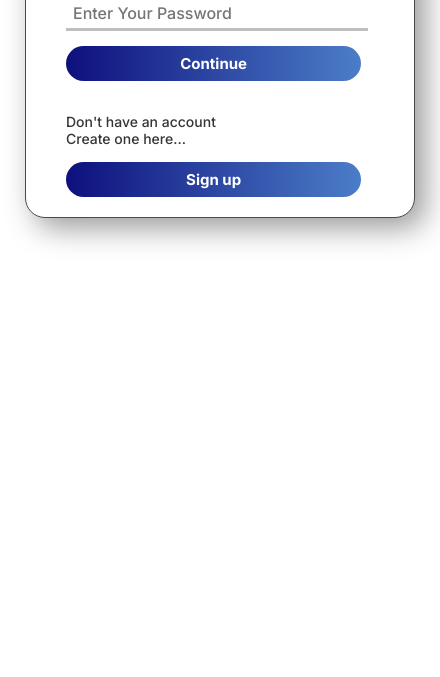
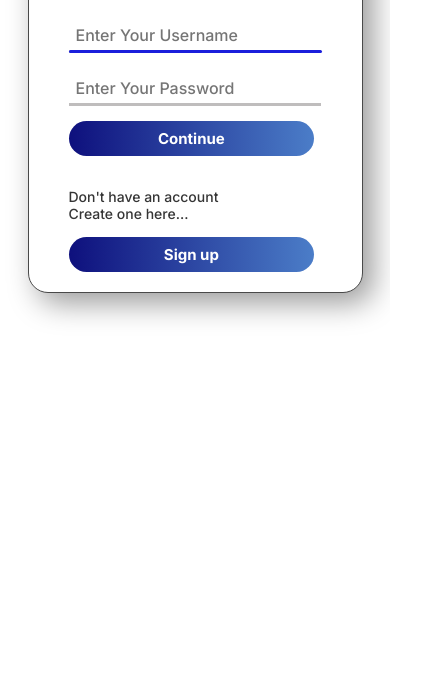
Before and after one commit to AbhinabaSantra/expense-tracker, a plain HTML site: page loginPage.html in a window 390 px wide. Shown: the part 167-844 px from the top of the page, 440 px wide, since content can reach past the window. Drawn offline with nearby package versions, Linux system fonts and the light colour scheme.

Commit message:
corrected the media query for mobile devices

```diff
--- a/loginPage.html
+++ b/loginPage.html
@@ -2,6 +2,7 @@
 <html lang="en">
   <head>
     <meta charset="UTF-8" />
+    <meta name="viewport" content="width=device-width, initial-scale=1.0" />
     <link rel="stylesheet" href="styles/loginPageStyles.css" />
     <link
       rel="stylesheet"
--- a/styles/loginPageStyles.css
+++ b/styles/loginPageStyles.css
@@ -142,19 +142,23 @@ input:focus + .underline {
 }
 @media screen and (max-width: 700px) {
   body {
-    padding-top: 50px;
+    padding-top: 60px;
+  }
+  form {
     border: none;
     box-shadow: none;
   }
 }
-@media screen and (max-width: 500px) {
+@media screen and (max-width: 400px) {
   body {
-    padding: 25px;
+    padding-top: 100px;
     width: 100%;
     height: 100%;
   }
   form {
-    width: 100%;
+    width: 70%;
     height: auto;
+    border: none;
+    box-shadow: none;
   }
 }
```
